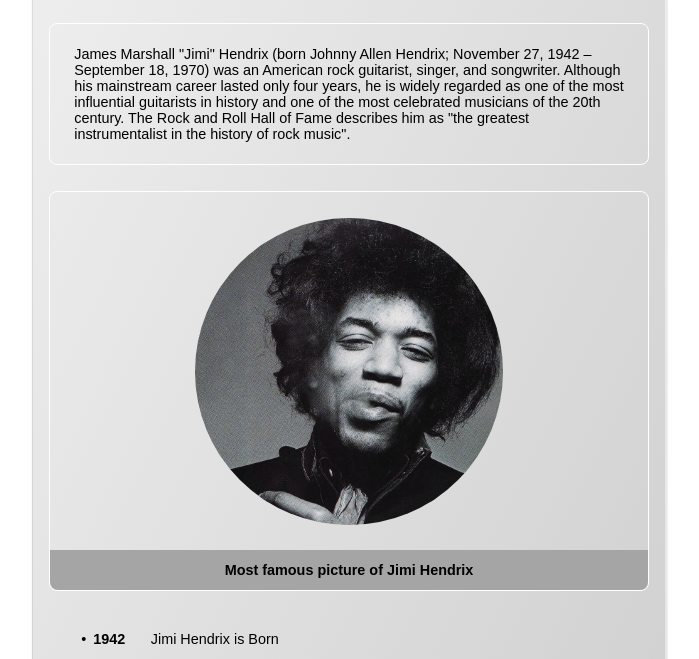
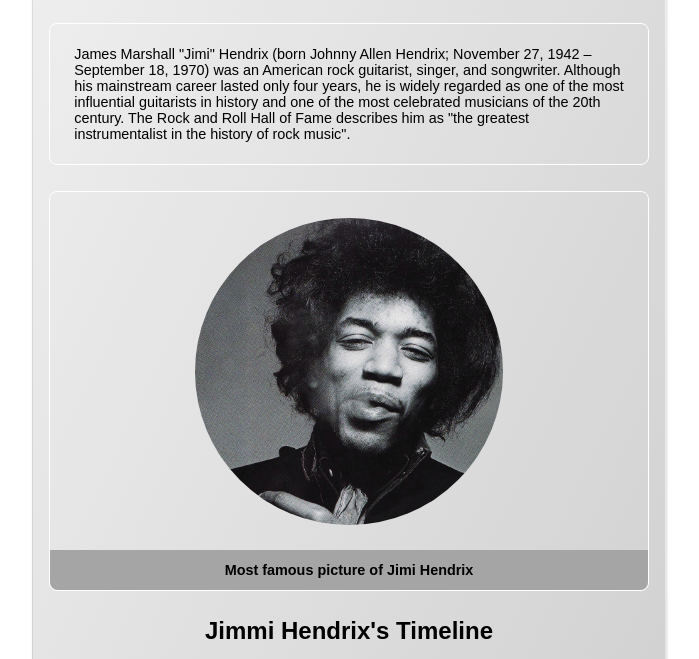
Before and after one commit to CSS-Portfolio/tribute-page, a plain HTML site: page index.html in a window 1280 px wide. Shown: the part 261-920 px from the top of the page, without its empty margins (291-990 px from the left). Drawn offline with Linux system fonts and the light colour scheme; a web font is replaced by a local one.

Commit message:
Added timeline's title and styles

```diff
--- a/index.html
+++ b/index.html
@@ -43,6 +43,9 @@
         </div>
         <!-- .mini-card image -->
         <div>
+          <div class="timeline__title">
+            <h2>Jimmi Hendrix's Timeline</h2>
+          </div>
           <ul>
             <li class="timeline__event">
               <p class="timeline__event-year">1942</p>
@@ -93,7 +96,6 @@
               <p class="timeline__event-title">Love releases False Start</p>
             </li>
           </ul>
-        </div>
         <!-- .timeline -->
       </div>
       <!-- .card -->
--- a/styles.css
+++ b/styles.css
@@ -126,6 +126,11 @@ cite {
   border-bottom-right-radius: 10px;
 }
 
+.timeline__title h2 {
+  text-align: center;
+  font-weight: bold;
+}
+
 ul li {
   position: relative;
 }
```
